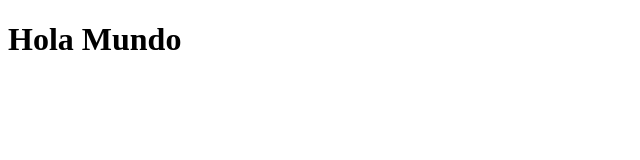
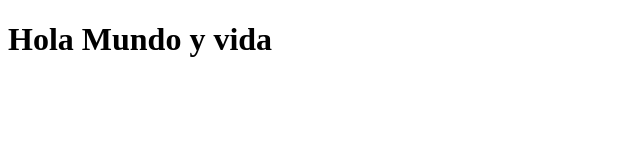
Before and after one commit to fleurclement/valentina, a plain HTML site: page index.html in a window 1280 px wide. Shown: the whole page, without its empty margins (0-640 px from the left). Drawn offline with Linux system fonts and the light colour scheme.

Commit message:
cambio h1

```diff
--- a/index.html
+++ b/index.html
@@ -6,6 +6,6 @@
     <title>DocumentoDCD</title>
 </head>
 <body>
-    <h1>Hola Mundo</h1>
+    <h1>Hola Mundo y vida</h1>
 </body>
 </html>
```
